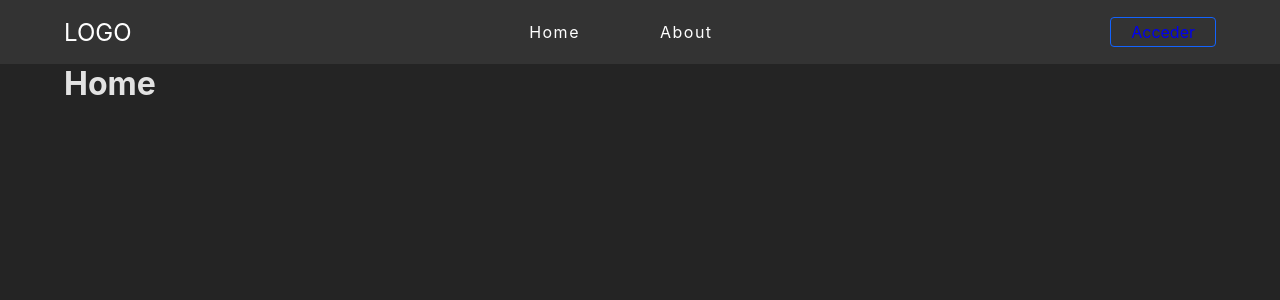
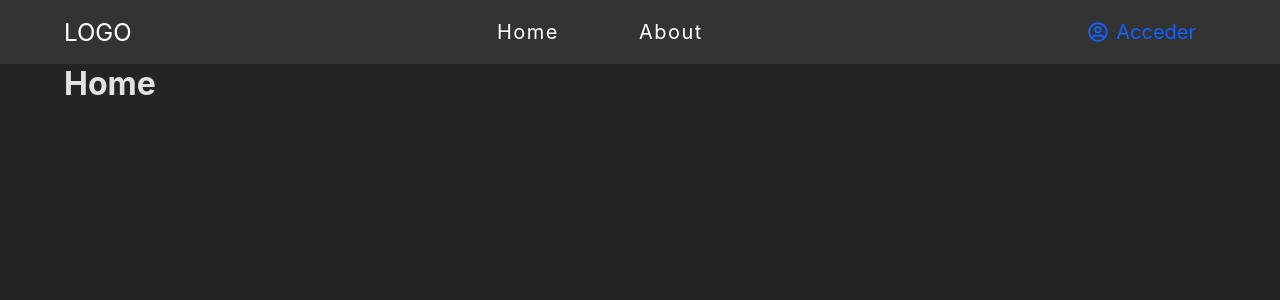
Before and after one commit to CristianAquino/vite_1_react, a React (Vite) app in the folder app_react_vite/: page / in a window 1280 px wide. Shown: the top 300 px of the page. Built offline with nearby package versions, Linux system fonts and the light colour scheme.

Commit message:
navigation

```diff
--- a/app_react_vite/src/components/Navigation/BarNavigation.css
+++ b/app_react_vite/src/components/Navigation/BarNavigation.css
@@ -28,6 +28,7 @@
 .nav_list li {
   list-style: none;
   letter-spacing: 1.5px;
+  font-size: 20px;
 }
 .nav_list li a {
   text-decoration: none;
@@ -43,8 +44,17 @@
   align-items: center;
 }
 .button_user a {
+  display: flex;
+  align-items: center;
+  justify-content: center;
   text-decoration: none;
   padding: 4px 20px;
+  color: var(--primary);
+  gap: 8px;
+  transition: 0.5s;
+  font-size: 20px;
+}
+.button_user a:hover {
   border: 1px solid var(--primary);
   border-radius: 4px;
 }
--- a/app_react_vite/src/components/Navigation/BarNavigation.jsx
+++ b/app_react_vite/src/components/Navigation/BarNavigation.jsx
@@ -4,7 +4,7 @@ import useAuth from "../../hooks/useAuth";
 import useProfile from "../../hooks/useProfile";
 import { useContext, useEffect } from "react";
 import { authContext } from "../../provider/AuthProvider";
-import { FaBars } from "react-icons/fa";
+import { FaBars, FaRegUserCircle } from "react-icons/fa";
 
 export const BarNavigation = () => {
   const { isLogged, logout } = useAuth();
@@ -43,7 +43,11 @@ export const BarNavigation = () => {
             <button onClick={logout}>Logout</button>
           </>
         ) : (
-          <Link to={"/login"}>Acceder</Link>
+          <Link to={"/login"}>
+            {" "}
+            <FaRegUserCircle />
+            Acceder
+          </Link>
         )}
       </div>
       <FaBars className="menu" />
```
